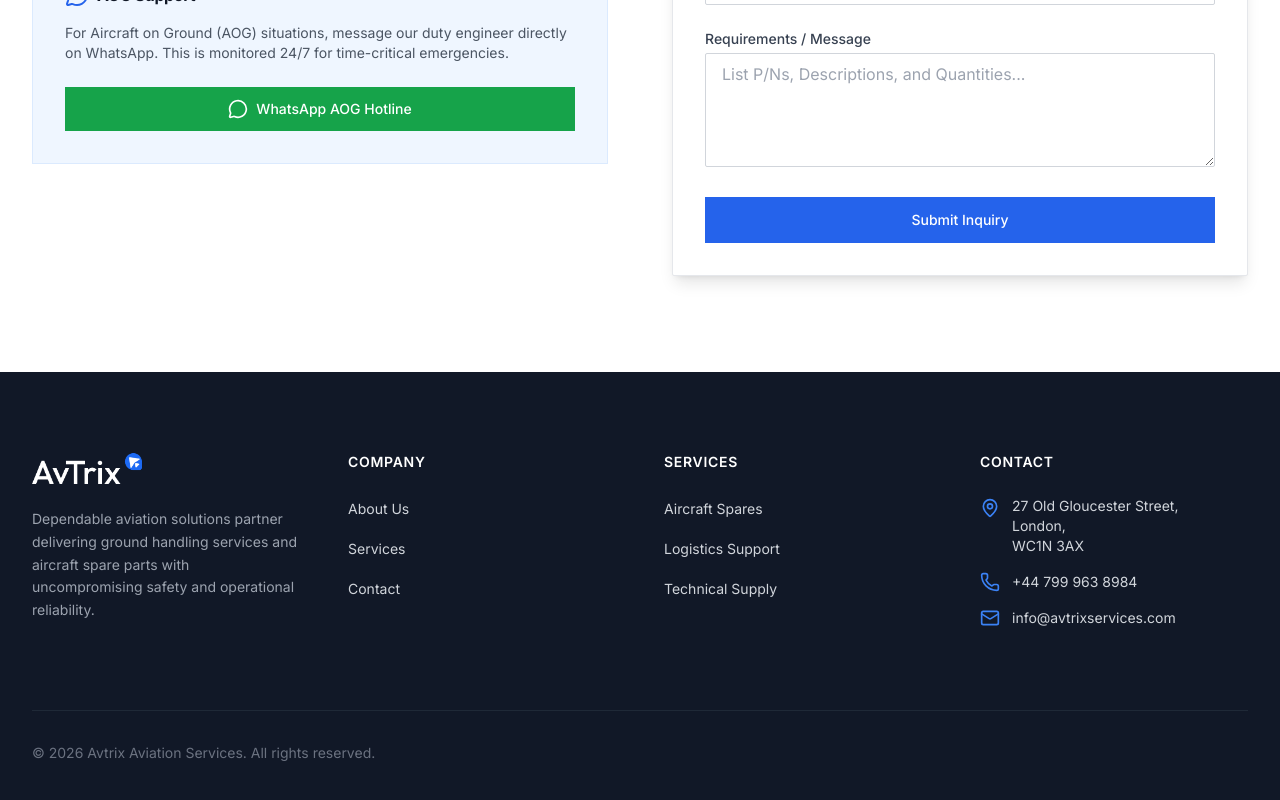
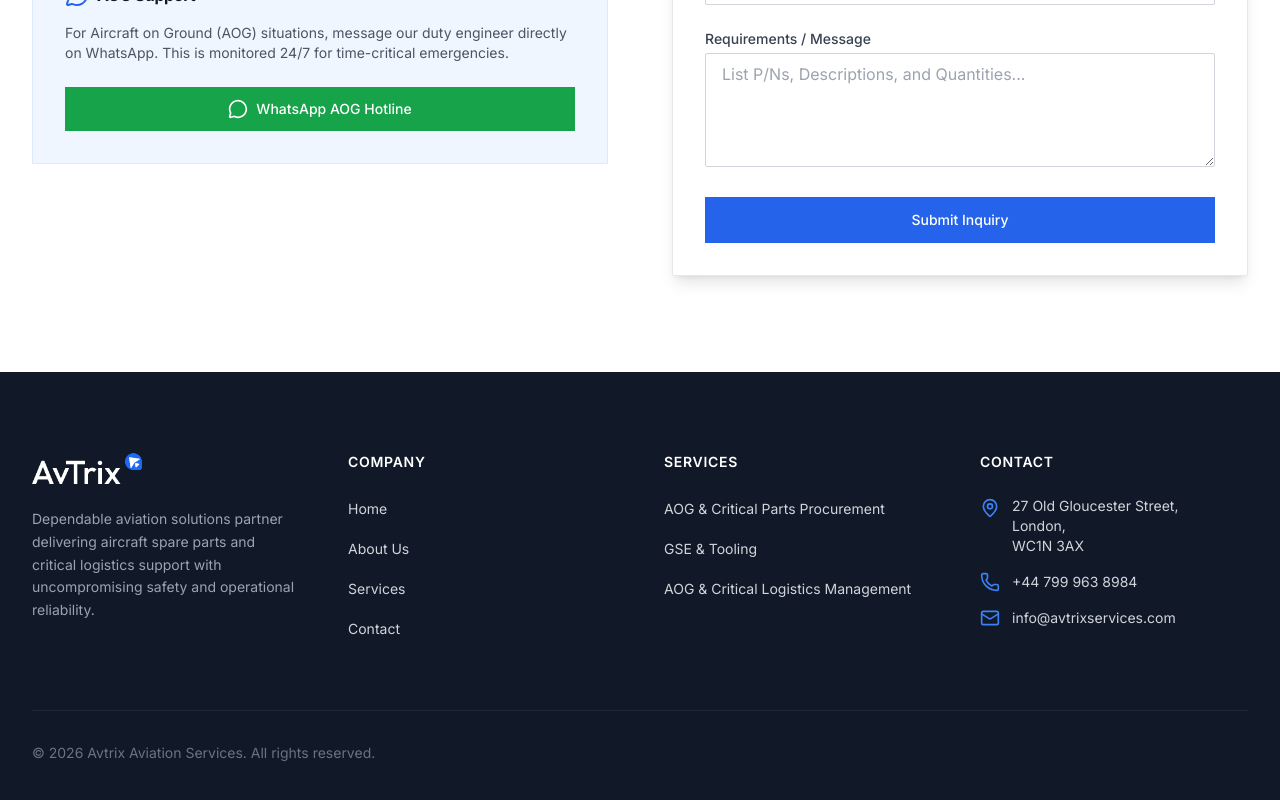
Before and after one commit to Dahmii/Avtrix, a React (Vite) app: page /contact in a window 1280 px wide. Shown: the part 882-1682 px from the top of the page. Built offline with nearby package versions, Linux system fonts and the light colour scheme.

Commit message:
updated footer and services

```diff
--- a/src/App.tsx
+++ b/src/App.tsx
@@ -1,5 +1,5 @@
-import React from 'react';
-import { Routes, Route } from 'react-router-dom';
+import React, { useEffect } from 'react';
+import { Routes, Route, useLocation } from 'react-router-dom';
 import { Header } from './components/layout/Header';
 import { Footer } from './components/layout/Footer';
 import { HomePage } from './pages/HomePage';
@@ -7,9 +7,28 @@ import { ServicesPage } from './pages/ServicesPage';
 import { AboutPage } from './pages/AboutPage';
 import { SafetyPage } from './pages/SafetyPage';
 import { ContactPage } from './pages/ContactPage';
+
+function ScrollToHash(){
+  const {pathname, hash} = useLocation();
+
+  useEffect(() => {
+    if (hash) {
+      const element = document.getElementById(hash.substring(1));
+      if (element) {
+        element.scrollIntoView({ behavior: 'smooth' });
+      }
+    } else {
+      window.scrollTo({ top: 0, behavior: 'smooth' });
+    }
+  }, [pathname, hash]);
+
+  return null;
+}
+
 function App() {
   return <div className="min-h-screen flex flex-col bg-white">
       <Header />
+      <ScrollToHash />
       <div className="flex-grow">
         <Routes>
           <Route path="/" element={<HomePage />} />
--- a/src/components/layout/Footer.tsx
+++ b/src/components/layout/Footer.tsx
@@ -15,9 +15,9 @@ export function Footer() {
           </div>
             </Link>
             <p className="text-sm leading-relaxed text-gray-400 mb-6">
-              Dependable aviation solutions partner delivering ground handling
-              services and aircraft spare parts with uncompromising safety and
-              operational reliability.
+             Dependable aviation solutions partner delivering aircraft spare parts
+             and critical logistics support with
+             uncompromising safety and operational reliability.
             </p>
           </div>
 
@@ -27,6 +27,11 @@ export function Footer() {
               Company
             </h3>
             <ul className="space-y-4">
+              <li>
+                <Link to="/" className="text-sm hover:text-white transition-colors">
+                  Home
+                </Link>
+              </li>
               <li>
                 <Link to="/about" className="text-sm hover:text-white transition-colors">
                   About Us
@@ -62,18 +67,18 @@ export function Footer() {
                 </Link>
               </li> */}
               <li>
-                <Link to="/services" className="text-sm hover:text-white transition-colors">
-                  Aircraft Spares
+                <Link to="/services#aog-parts" className="text-sm hover:text-white transition-colors">
+                 AOG & Critical Parts Procurement
                 </Link>
               </li>
               <li>
-                <Link to="/services" className="text-sm hover:text-white transition-colors">
-                  Logistics Support
+                <Link to="/services#gse-tooling" className="text-sm hover:text-white transition-colors">
+                  GSE & Tooling
                 </Link>
               </li>
               <li>
-                <Link to="/services" className="text-sm hover:text-white transition-colors">
-                  Technical Supply
+                <Link to="/services#aog-logistics" className="text-sm hover:text-white transition-colors">
+                  AOG & Critical Logistics Management
                 </Link>
               </li>
             </ul>
--- a/src/components/layout/Header.tsx
+++ b/src/components/layout/Header.tsx
@@ -11,11 +11,11 @@ export function Header() {
     href: '/'
   },
     {
+    name: 'About',
+    href: '/about'
+  }, {
     name: 'Services',
     href: '/services'
-  }, {
-    name: 'About',
-    href: '/about'
   },
   // {
   //   name: 'Safety',
--- a/src/pages/ServicesPage.tsx
+++ b/src/pages/ServicesPage.tsx
@@ -21,7 +21,7 @@ export function ServicesPage() {
       </div>
 
       {/* AOG & Critical Parts Procurement */}
-      <section className="py-24 bg-white">
+      <section className="py-24 bg-white" id='aog-parts'>
         <Container>
           <div className="flex flex-col lg:flex-row gap-16">
             <div className="lg:w-1/3">
@@ -70,7 +70,7 @@ export function ServicesPage() {
       <hr className="border-gray-200" />
 
       {/* Ground Support Equipment & Tooling */}
-      <section className="py-24 bg-gray-50">
+      <section className="py-24 bg-gray-50" id='gse-tooling'>
         <Container>
           <div className="flex flex-col lg:flex-row gap-16">
             <div className="lg:w-1/3">
@@ -147,7 +147,7 @@ export function ServicesPage() {
       </section>
 
       {/* Logistics & Customs */}
-      <section className="py-24 bg-white">
+      <section className="py-24 bg-white" id='aog-logistics'>
         <Container>
           <SectionHeader title="AOG & Critical Logistics Management" subtitle="We manage the entire delivery chain — not just the shipment." className="mb-16" />
           <div className="grid grid-cols-1 md:grid-cols-3 gap-8">
```
